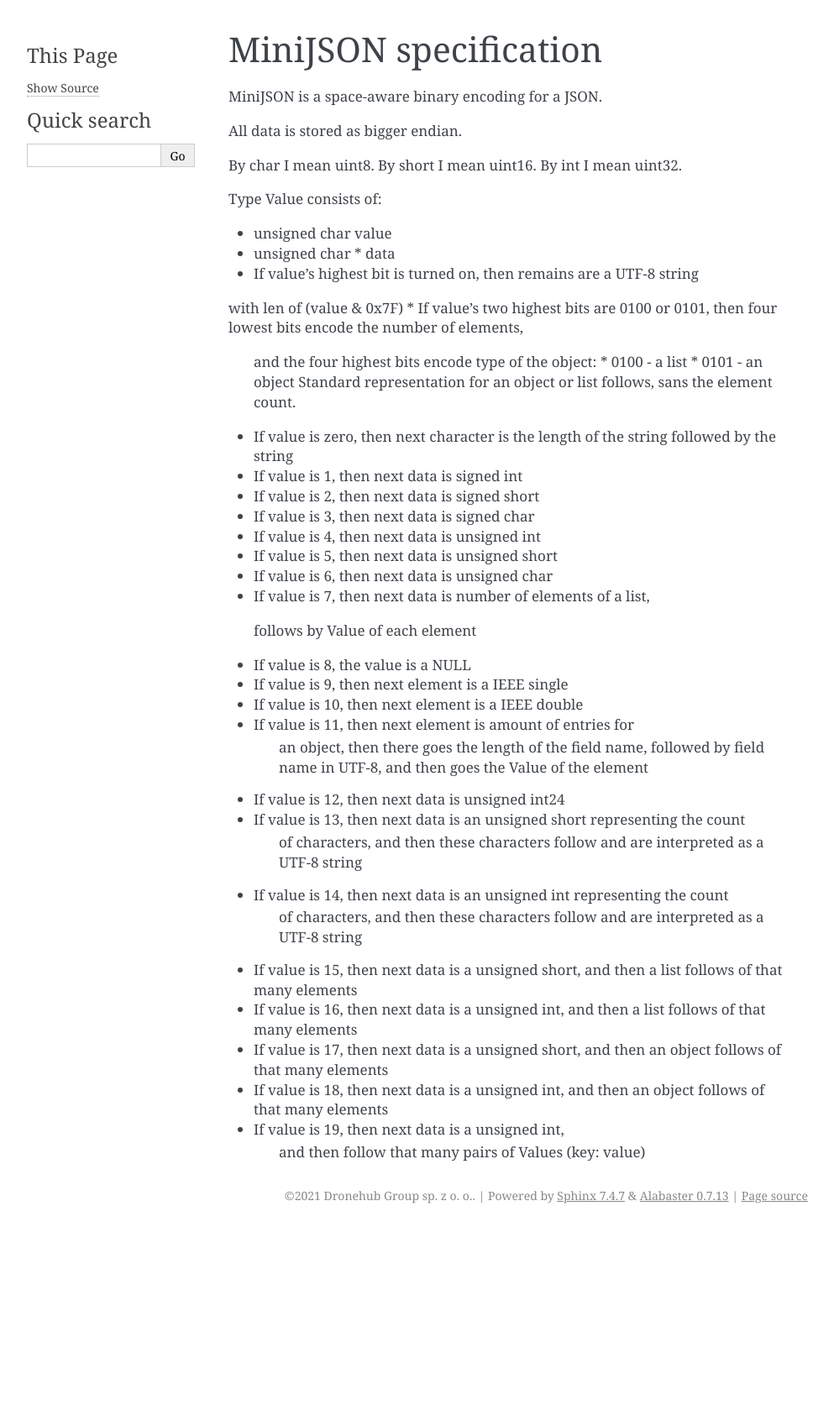
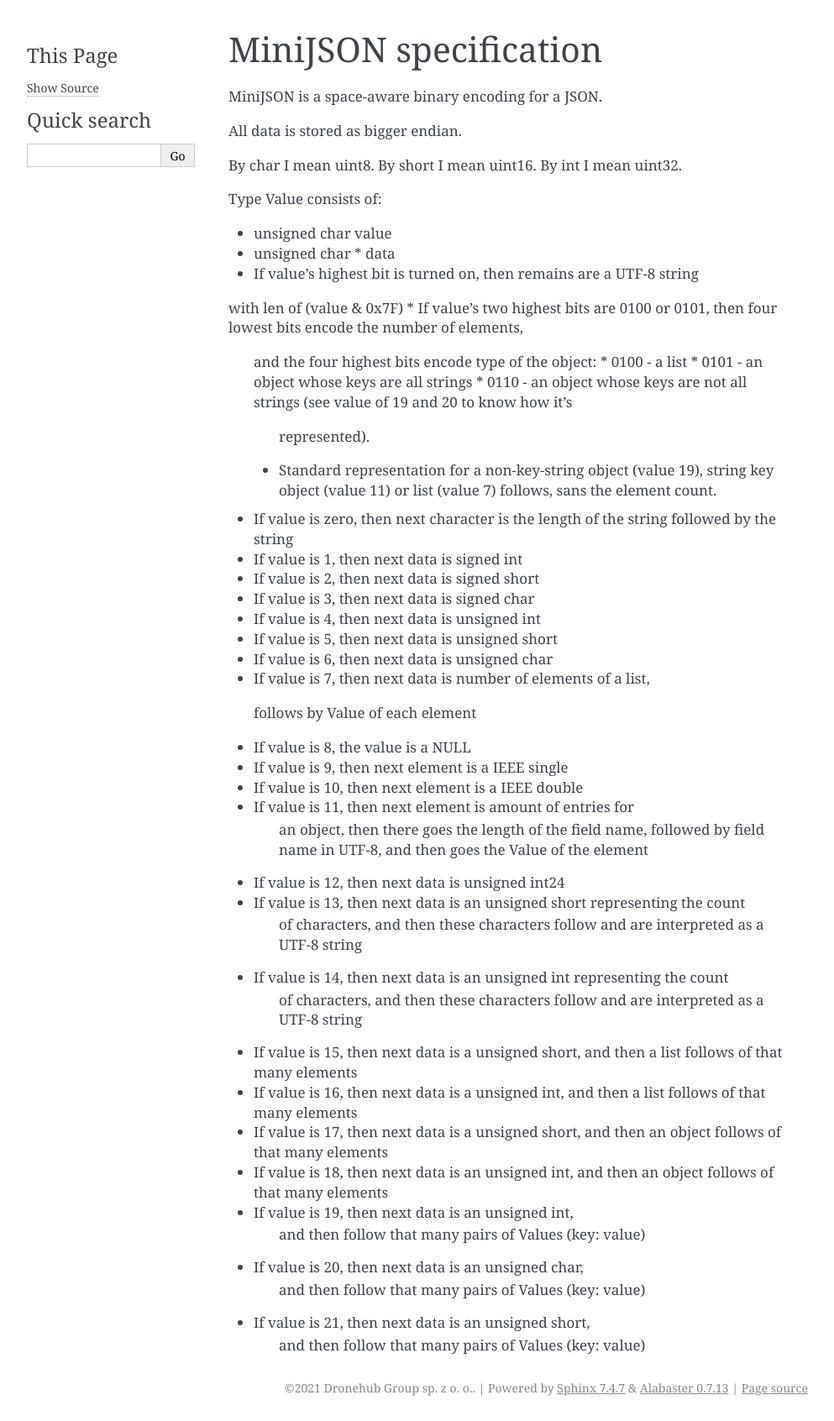
Before and after one commit to Dronehub/minijson, a Sphinx documentation site: the page built from docs/specification.rst, in a window 1280 px wide. Shown: the whole page at 84% size, without its empty margins (148-1141 px from the left). Built offline with Sphinx 7.4.7, drawn with Linux system fonts in a browser that asks for light colours; before the commit the page ends 1463 px from its top, so only the background shows below that.

Commit message:
improved encoding of small non-all-keys-are-strings dictionaries

```diff
--- a/docs/specification.rst
+++ b/docs/specification.rst
@@ -19,9 +19,11 @@ with len of (value & 0x7F)
 * If value's two highest bits are 0100 or 0101, then four lowest bits encode the number of elements,
   and the four highest bits encode type of the object:
   * 0100 - a list
-  * 0101 - an object
-  Standard representation for an object or list follows,
-  sans the element count.
+  * 0101 - an object whose keys are all strings
+  * 0110 - an object whose keys are not all strings (see value of 19 and 20 to know how it's
+    represented).
+  * Standard representation for a non-key-string object (value 19), string key object (value 11) or list (value 7) follows,
+    sans the element count.
 * If value is zero, then next character is the length of the string followed by the string
 * If value is 1, then next data is signed int
 * If value is 2, then next data is signed short
@@ -51,7 +53,11 @@ with len of (value & 0x7F)
   and then a list follows of that many elements
 * If value is 17, then next data is a unsigned short,
   and then an object follows of that many elements
-* If value is 18, then next data is a unsigned int,
+* If value is 18, then next data is an unsigned int,
   and then an object follows of that many elements
-* If value is 19, then next data is a unsigned int,
+* If value is 19, then next data is an unsigned int,
     and then follow that many pairs of Values (key: value)
+* If value is 20, then next data is an unsigned char,
+    and then follow that many pairs of Values (key: value)
+* If value is 21, then next data is an unsigned short,
+    and then follow that many pairs of Values (key: value)
--- a/setup.py
+++ b/setup.py
@@ -14,7 +14,7 @@ if 'DEBUG' in os.environ:
     directives['embedsignature'] = True
 
 
-setup(version='1.4a1',
+setup(version='1.4',
       packages=find_packages(include=['minijson', 'minijson.*']),
       ext_modules=build([Multibuild('minijson', find_pyx('minijson'),
                                     dont_snakehouse=dont_snakehouse), ],
```
Also changed, not shown: CHANGELOG.md (+1 -1 lines), 2 other files.
